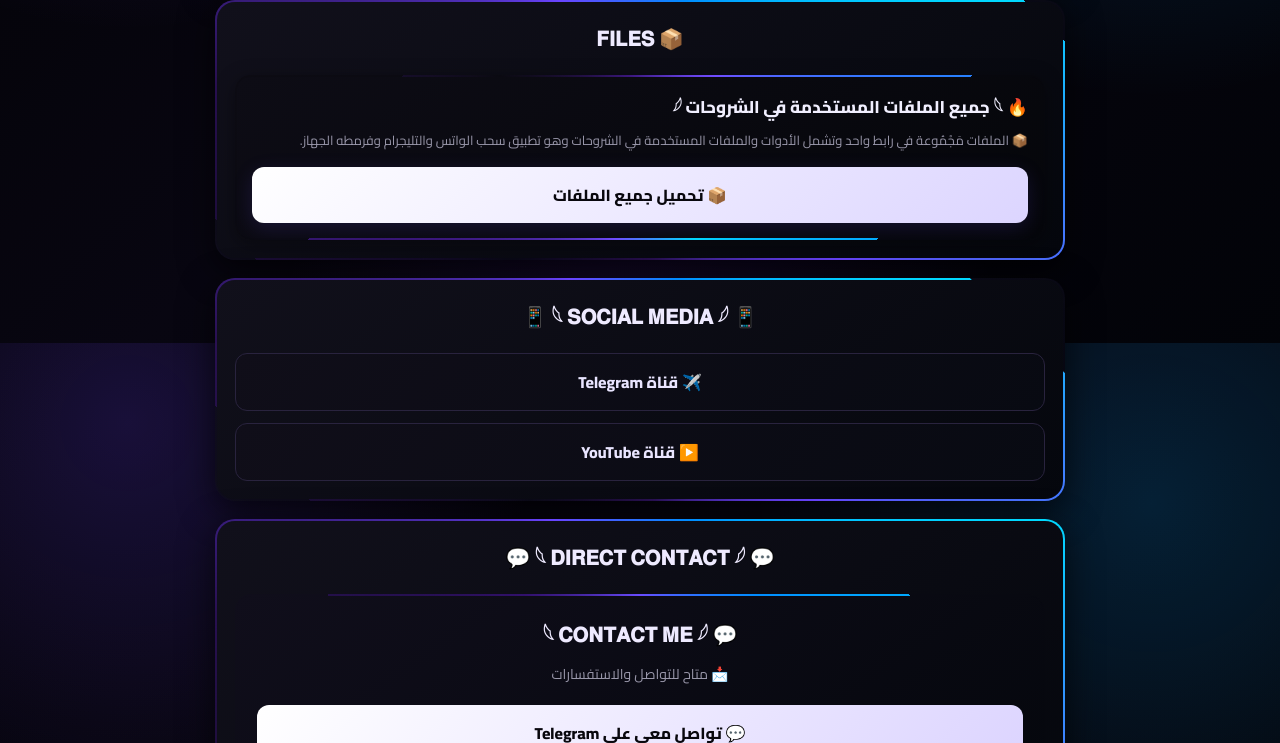
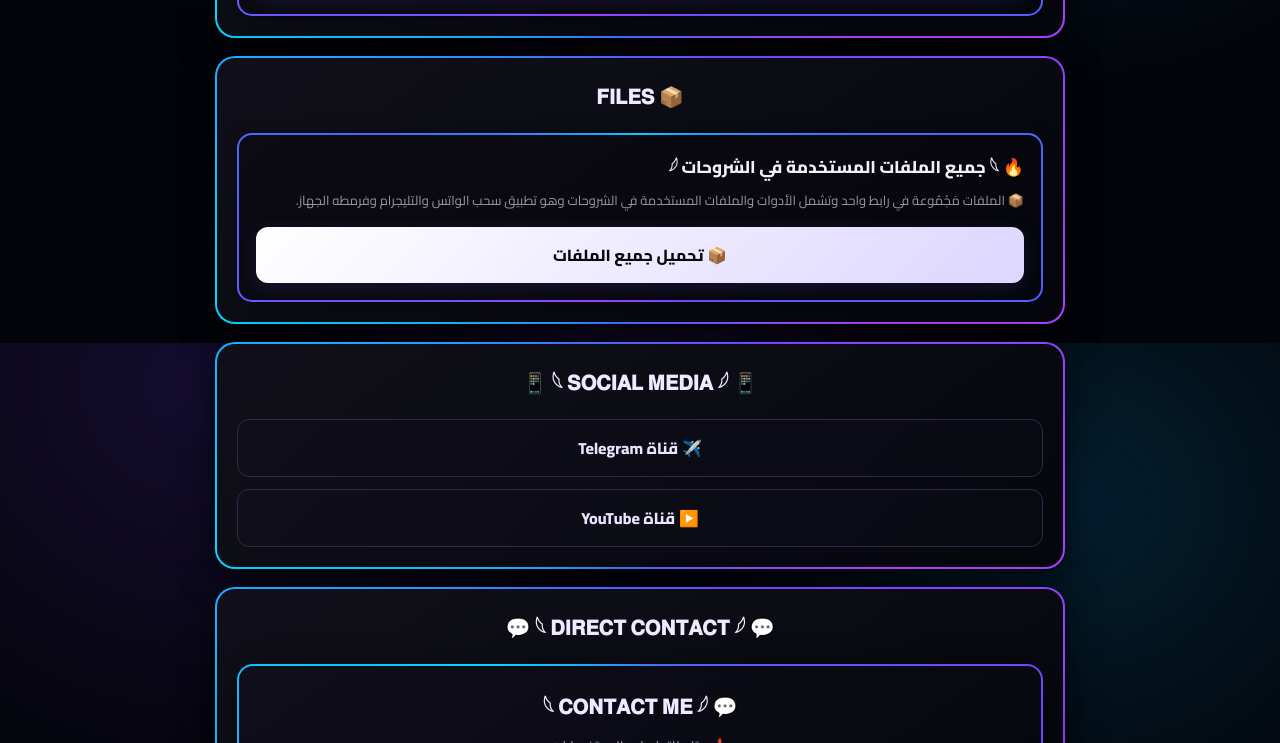
Before and after one commit to opugdfbdg-source/My-Website-For-Hacking, a plain HTML site: page index.html in a window 1280 px wide. Shown: the part 2057-2800 px from the top of the page. Drawn offline with Linux system fonts and the light colour scheme.

Commit message:
Add files via upload

```diff
--- a/style.css
+++ b/style.css
@@ -17,18 +17,25 @@ body {
     overflow-x: hidden;
 
     background:
-        radial-gradient(circle at 10% 10%, rgba(112, 68, 255, .20), transparent 30%),
-        radial-gradient(circle at 90% 20%, rgba(0, 174, 255, .16), transparent 30%),
-        radial-gradient(circle at 50% 100%, rgba(90, 30, 180, .18), transparent 35%),
-        linear-gradient(135deg, #020205 0%, #080611 45%, #020308 100%);
+        radial-gradient(
+            circle at 15% 5%,
+            rgba(82, 45, 180, 0.22),
+            transparent 32%
+        ),
+        radial-gradient(
+            circle at 85% 20%,
+            rgba(0, 180, 255, 0.15),
+            transparent 30%
+        ),
+        radial-gradient(
+            circle at 50% 100%,
+            rgba(100, 40, 200, 0.15),
+            transparent 35%
+        ),
+        #03040a;
 
     background-attachment: fixed;
 }
-
-
-/* =========================
-   CONTAINER
-========================= */
 
 .container {
     width: 94%;
@@ -39,37 +46,18 @@ body {
 
 
 /* =========================
-   ANIMATIONS
+   ANIMATED BORDER
 ========================= */
 
-@keyframes rotateBorder {
-    0% {
-        transform: rotate(0deg);
-    }
-
-    100% {
-        transform: rotate(360deg);
-    }
+@property --angle {
+    syntax: '<angle>';
+    initial-value: 0deg;
+    inherits: false;
 }
 
-@keyframes shine {
-    0% {
-        background-position: 0% center;
-    }
-
-    100% {
-        background-position: 250% center;
-    }
-}
-
-@keyframes floatGlow {
-    0%,
-    100% {
-        transform: translateY(0);
-    }
-
-    50% {
-        transform: translateY(-3px);
+@keyframes borderRotate {
+    to {
+        --angle: 360deg;
     }
 }
 
@@ -87,71 +75,31 @@ body {
     padding: 32px 15px;
     margin-bottom: 22px;
 
+    border: 2px solid transparent;
     border-radius: 22px;
 
     background:
         linear-gradient(
             145deg,
-            rgba(18, 16, 30, .98),
-            rgba(4, 6, 13, .98)
-        );
+            #12111b,
+            #05070d
+        ) padding-box,
 
-    overflow: hidden;
+        conic-gradient(
+            from var(--angle),
+            #00d9ff,
+            #426cff,
+            #7548ff,
+            #c044ff,
+            #426cff,
+            #00d9ff
+        ) border-box;
+
+    animation: borderRotate 6s linear infinite;
 
     box-shadow:
-        0 15px 45px rgba(0, 0, 0, .75),
-        inset 0 0 40px rgba(110, 70, 255, .05);
-
-    animation: floatGlow 5s ease-in-out infinite;
-}
-
-.hero::before {
-    content: "";
-
-    position: absolute;
-
-    width: 280%;
-    height: 280%;
-
-    top: -90%;
-    left: -90%;
-
-    background:
-        conic-gradient(
-            from 0deg,
-            transparent 0deg,
-            #291052 40deg,
-            #6944ff 90deg,
-            #087cff 140deg,
-            #00d9ff 180deg,
-            #6944ff 230deg,
-            #291052 280deg,
-            #087cff 320deg,
-            transparent 360deg
-        );
-
-    animation: rotateBorder 7s linear infinite;
-
-    z-index: -2;
-}
-
-.hero::after {
-    content: "";
-
-    position: absolute;
-
-    inset: 2px;
-
-    border-radius: 20px;
-
-    background:
-        linear-gradient(
-            145deg,
-            #12101d,
-            #05070d
-        );
-
-    z-index: -1;
+        0 12px 40px rgba(0, 0, 0, .75),
+        0 0 25px rgba(90, 70, 255, .08);
 }
 
 .hero-title {
@@ -162,8 +110,8 @@ body {
         linear-gradient(
             90deg,
             #ffffff,
-            #b99cff,
-            #55d8ff,
+            #bca8ff,
+            #63ddff,
             #ffffff
         );
 
@@ -174,11 +122,21 @@ body {
 
     -webkit-text-fill-color: transparent;
 
-    animation: shine 5s linear infinite;
+    animation: titleShine 5s linear infinite;
+}
+
+@keyframes titleShine {
+    0% {
+        background-position: 0% center;
+    }
+
+    100% {
+        background-position: 250% center;
+    }
 }
 
 .hero-subtitle {
-    color: #aaa7bb;
+    color: #aaa8b9;
     font-size: 14px;
     margin-top: 8px;
 }
@@ -192,73 +150,35 @@ body {
     position: relative;
     isolation: isolate;
 
-    background:
-        linear-gradient(
-            145deg,
-            rgba(17, 15, 28, .98),
-            rgba(5, 7, 14, .98)
-        );
-
-    border-radius: 20px;
-
     padding: 20px;
     margin-bottom: 18px;
 
-    overflow: hidden;
-
-    box-shadow:
-        0 10px 35px rgba(0, 0, 0, .65),
-        inset 0 0 30px rgba(90, 60, 180, .04);
-
-    transition: .35s;
-}
-
-.card::before {
-    content: "";
-
-    position: absolute;
-
-    width: 280%;
-    height: 280%;
-
-    top: -90%;
-    left: -90%;
-
-    background:
-        conic-gradient(
-            from 0deg,
-            transparent,
-            #291052,
-            #6944ff,
-            #008cff,
-            #00d9ff,
-            #6944ff,
-            #291052,
-            transparent
-        );
-
-    animation: rotateBorder 8s linear infinite;
-
-    z-index: -2;
-}
-
-.card::after {
-    content: "";
-
-    position: absolute;
-
-    inset: 2px;
-
-    border-radius: 18px;
+    border: 2px solid transparent;
+    border-radius: 20px;
 
     background:
         linear-gradient(
             145deg,
-            #11101b,
+            #11101a,
             #05070d
-        );
+        ) padding-box,
 
-    z-index: -1;
+        conic-gradient(
+            from var(--angle),
+            #00d9ff,
+            #426cff,
+            #7045ff,
+            #b53dff,
+            #426cff,
+            #00d9ff
+        ) border-box;
+
+    animation: borderRotate 7s linear infinite;
+
+    box-shadow:
+        0 10px 35px rgba(0, 0, 0, .65);
+
+    transition: .3s;
 }
 
 .card:hover {
@@ -266,7 +186,7 @@ body {
 
     box-shadow:
         0 15px 45px rgba(0, 0, 0, .8),
-        0 0 35px rgba(105, 68, 255, .13);
+        0 0 30px rgba(90, 70, 255, .15);
 }
 
 .card h2 {
@@ -286,76 +206,43 @@ body {
     position: relative;
     isolation: isolate;
 
+    padding: 17px;
+    margin-top: 13px;
+
+    border: 2px solid transparent;
+    border-radius: 15px;
+
     background:
         linear-gradient(
             145deg,
             #0c0b13,
             #05060b
-        );
+        ) padding-box,
 
-    border-radius: 15px;
+        conic-gradient(
+            from var(--angle),
+            #00cfff,
+            #426cff,
+            #7146ff,
+            #9d3fff,
+            #426cff,
+            #00cfff
+        ) border-box;
 
-    padding: 17px;
-    margin-top: 13px;
-
-    overflow: hidden;
+    animation: borderRotate 5s linear infinite;
 
     box-shadow:
-        0 5px 20px rgba(0, 0, 0, .35);
-}
+        0 5px 20px rgba(0, 0, 0, .4);
 
-.item::before {
-    content: "";
-
-    position: absolute;
-
-    width: 300%;
-    height: 300%;
-
-    top: -100%;
-    left: -100%;
-
-    background:
-        conic-gradient(
-            from 0deg,
-            transparent,
-            #3a167a,
-            #704cff,
-            #009dff,
-            #00d9ff,
-            #704cff,
-            #3a167a,
-            transparent
-        );
-
-    animation: rotateBorder 6s linear infinite;
-
-    z-index: -2;
-}
-
-.item::after {
-    content: "";
-
-    position: absolute;
-
-    inset: 2px;
-
-    border-radius: 13px;
-
-    background:
-        linear-gradient(
-            145deg,
-            #0d0c15,
-            #05060a
-        );
-
-    z-index: -1;
+    transition: .3s;
 }
 
 .item:hover {
+    transform: translateY(-2px);
+
     box-shadow:
-        0 8px 30px rgba(0, 0, 0, .55),
-        0 0 25px rgba(105, 76, 255, .08);
+        0 8px 25px rgba(0, 0, 0, .6),
+        0 0 20px rgba(80, 80, 255, .12);
 }
 
 .item-title {
@@ -363,11 +250,11 @@ body {
     font-weight: 800;
     line-height: 1.8;
 
-    color: #f1efff;
+    color: #f2efff;
 }
 
 .item-description {
-    color: #9997aa;
+    color: #9997a9;
     font-size: 13px;
     line-height: 1.9;
 
@@ -403,7 +290,7 @@ body {
 
 
 /* =========================
-   DOWNLOAD BUTTON
+   DOWNLOAD
 ========================= */
 
 .download-btn {
@@ -411,7 +298,7 @@ body {
         linear-gradient(
             135deg,
             #ffffff,
-            #dcd5ff
+            #ddd6ff
         );
 
     color: #08070d;
@@ -425,18 +312,18 @@ body {
         linear-gradient(
             135deg,
             #ffffff,
-            #bcaaff
+            #c3b4ff
         );
 
     transform: scale(1.02);
 
     box-shadow:
-        0 8px 28px rgba(110, 80, 255, .30);
+        0 8px 30px rgba(100, 70, 255, .3);
 }
 
 
 /* =========================
-   SOCIAL BUTTON
+   SOCIAL
 ========================= */
 
 .social-btn {
@@ -449,7 +336,7 @@ body {
 
     color: #e9e5ff;
 
-    border: 1px solid #29233e;
+    border: 1px solid #30294a;
 
     margin-top: 12px;
 }
@@ -458,21 +345,21 @@ body {
     background:
         linear-gradient(
             135deg,
-            #19142d,
+            #19142c,
             #0a1020
         );
 
-    border-color: #694cff;
+    border-color: #704cff;
 
     box-shadow:
-        0 0 22px rgba(105, 76, 255, .18);
+        0 0 20px rgba(105, 76, 255, .18);
 
     transform: translateY(-2px);
 }
 
 
 /* =========================
-   CONTACT BOX
+   CONTACT
 ========================= */
 
 .contact-box {
@@ -481,66 +368,32 @@ body {
 
     text-align: center;
 
-    background:
-        linear-gradient(
-            145deg,
-            #100e1b,
-            #05070d
-        );
-
-    border-radius: 16px;
-
     padding: 22px;
 
-    overflow: hidden;
-}
-
-.contact-box::before {
-    content: "";
-
-    position: absolute;
-
-    width: 300%;
-    height: 300%;
-
-    top: -100%;
-    left: -100%;
-
-    background:
-        conic-gradient(
-            from 0deg,
-            transparent,
-            #31106b,
-            #694cff,
-            #008cff,
-            #00d9ff,
-            #694cff,
-            #31106b,
-            transparent
-        );
-
-    animation: rotateBorder 7s linear infinite;
-
-    z-index: -2;
-}
-
-.contact-box::after {
-    content: "";
-
-    position: absolute;
-
-    inset: 2px;
-
-    border-radius: 14px;
+    border: 2px solid transparent;
+    border-radius: 16px;
 
     background:
         linear-gradient(
             145deg,
             #100e1b,
             #05070d
-        );
+        ) padding-box,
 
-    z-index: -1;
+        conic-gradient(
+            from var(--angle),
+            #00d9ff,
+            #426cff,
+            #7045ff,
+            #b53dff,
+            #426cff,
+            #00d9ff
+        ) border-box;
+
+    animation: borderRotate 6s linear infinite;
+
+    box-shadow:
+        0 10px 35px rgba(0, 0, 0, .65);
 }
 
 .contact-title {
```
